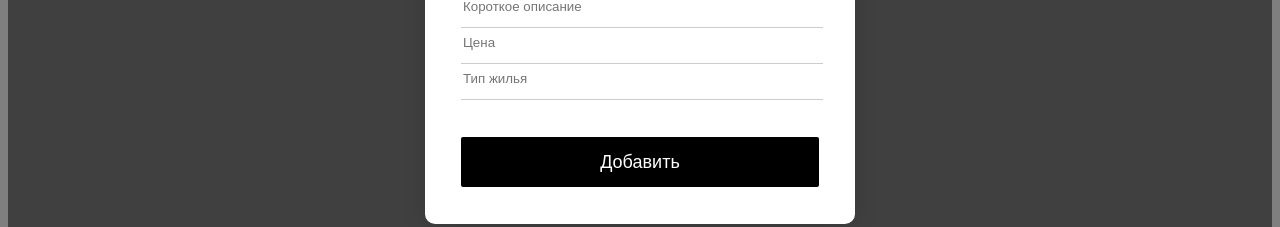
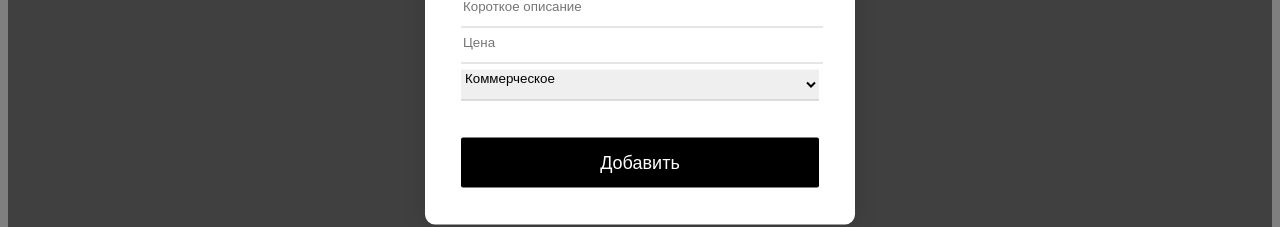
Before and after one commit to tyumen-777/fuse8, a React (Create React App) app in the folder client/: page / in a window 1280 px wide. Both pictures are taken after a click on the button 1021 px from the left and 127 px from the top of the page. Shown: the part 384-611 px from the top of the page. Built offline with nearby package versions, Linux system fonts and the light colour scheme; no server answers.

Commit message:
feat: добавлен выпадающий список

```diff
--- a/client/src/App.js
+++ b/client/src/App.js
@@ -68,8 +68,9 @@ function App() {
 
     function handleCardEdit(card, {description, link, name, price, type}) {
         api.editCard(card._id, description, link, name, price, type)
-            .then((card) => {
-                setCards([card])
+            .then((data) => {
+                console.log(data)
+                setCards(data)
                 closePopup()
             })
             .catch((err) => {
--- a/client/src/components/AddPopup/AddPopup.js
+++ b/client/src/components/AddPopup/AddPopup.js
@@ -51,11 +51,11 @@ function AddPopup({onAddPlace, onClose, isOpen}) {
                     <input className="popup__field" type="text" placeholder="Короткое описание"
                            onChange={addDescription} required/>
                     <input className="popup__field" type="number" placeholder="Цена" onChange={addPrice} required/>
-                    <input className="popup__field" type="text" placeholder="Тип жилья" onChange={addType} required/>
-                    {/*<select name="" id="types" className="popup__field" onChange={addType}>*/}
-                    {/*    <option value="Коммерческое">Коммерческое</option>*/}
-                    {/*    <option value="Жилое">Жилое</option>*/}
-                    {/*</select>*/}
+                    {/*<input className="popup__field" type="text" placeholder="Тип жилья" onChange={addType} required/>*/}
+                    <select name="" id="types" className="popup__field" onChange={addType} value={type || ''}>
+                        <option value="Коммерческое">Коммерческое</option>
+                        <option value="Жилое">Жилое</option>
+                    </select>
                     <button className="popup__button-save" type="submit">
                         Добавить
                     </button>
--- a/client/src/components/EditPopup/EditPopup.js
+++ b/client/src/components/EditPopup/EditPopup.js
@@ -39,6 +39,7 @@ function EditPopup({onClose, isOpen, onEdit, card, onSelectCard}) {
     function editType(evt) {
         setType(evt.target.value)
     }
+
     React.useEffect(() => {
         setName(onSelectCard.name);
         setLink(onSelectCard.link);
@@ -54,19 +55,19 @@ function EditPopup({onClose, isOpen, onEdit, card, onSelectCard}) {
                 <h2 className="popup__heading">Редактировать объект</h2>
                 <form className="popup__input" name="popup" noValidate onSubmit={handleSubmit}>
                     <input className="popup__field" type="url" placeholder="Изображение"
-                           onChange={handleEditLink} value={link} required name="link"/>
+                           onChange={handleEditLink} value={link || ''} required name="link"/>
                     <input className="popup__field" type="text" placeholder="Название" onChange={editName} required
-                    value={name} />
+                    value={name || ''} />
                     <input className="popup__field" type="text" placeholder="Короткое описание"
-                           onChange={editDescription} value={description} required/>
+                           onChange={editDescription} value={description || ''} required/>
                     <input className="popup__field" type="number" placeholder="Цена" onChange={editPrice}
-                          value={price} required/>
-                    <input className="popup__field" type="text" placeholder="Тип жилья" onChange={editType}
-                         value={type}   required/>
-                    {/*<select name="" id="types" className="popup__field" onChange={addType}>*/}
-                    {/*    <option value="Коммерческое">Коммерческое</option>*/}
-                    {/*    <option value="Жилое">Жилое</option>*/}
-                    {/*</select>*/}
+                          value={price || ''} required/>
+                    {/*<input className="popup__field" type="text" placeholder="Тип жилья" onChange={editType}*/}
+                    {/*     value={type || ''}   required/>*/}
+                    <select name="" id="types" className="popup__field" onChange={editType} value={type || ''}>
+                        <option value="Коммерческое">Коммерческое</option>
+                        <option value="Жилое">Жилое</option>
+                    </select>
                     <button className="popup__button-save" type="submit">
                         Редактировать
                     </button>
```
